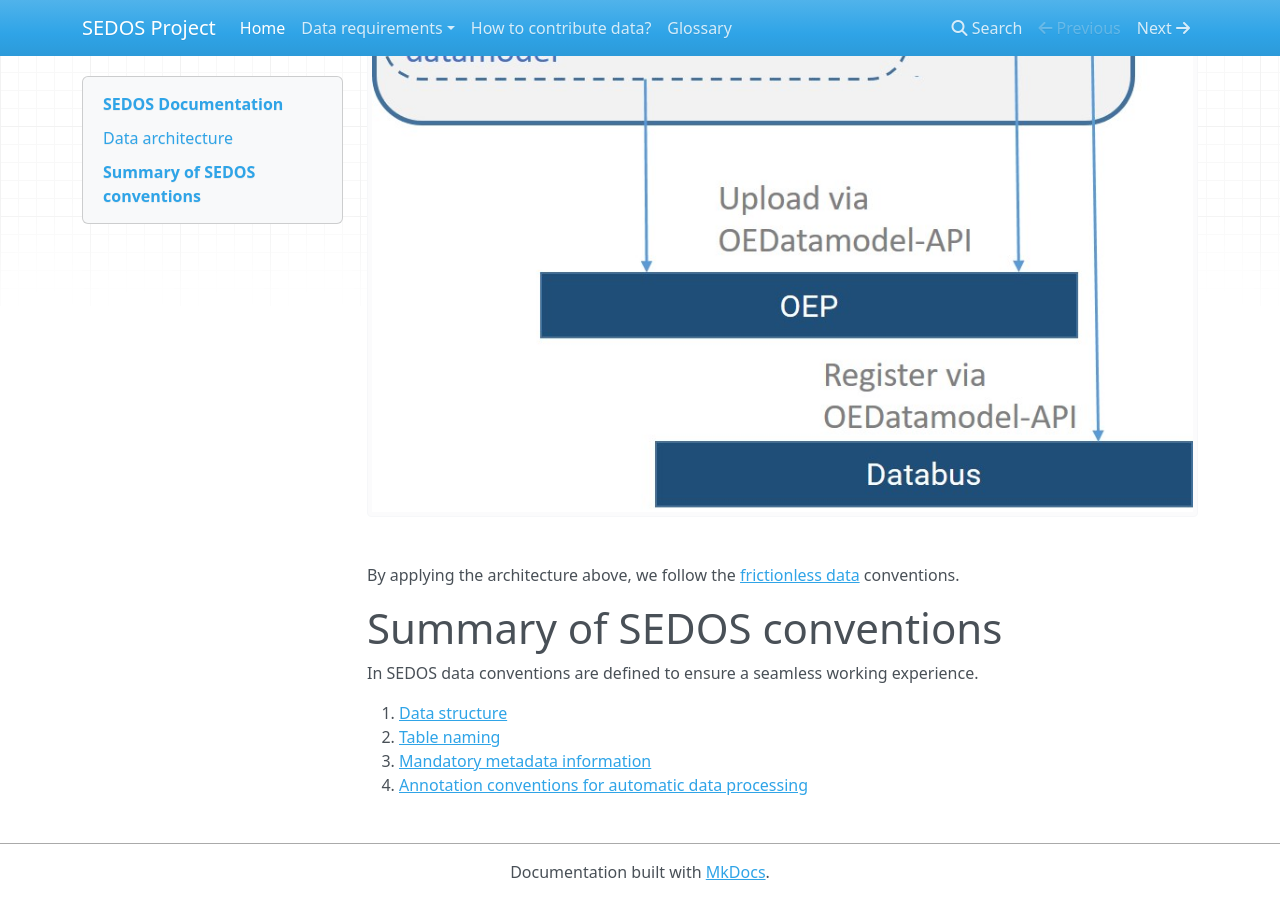
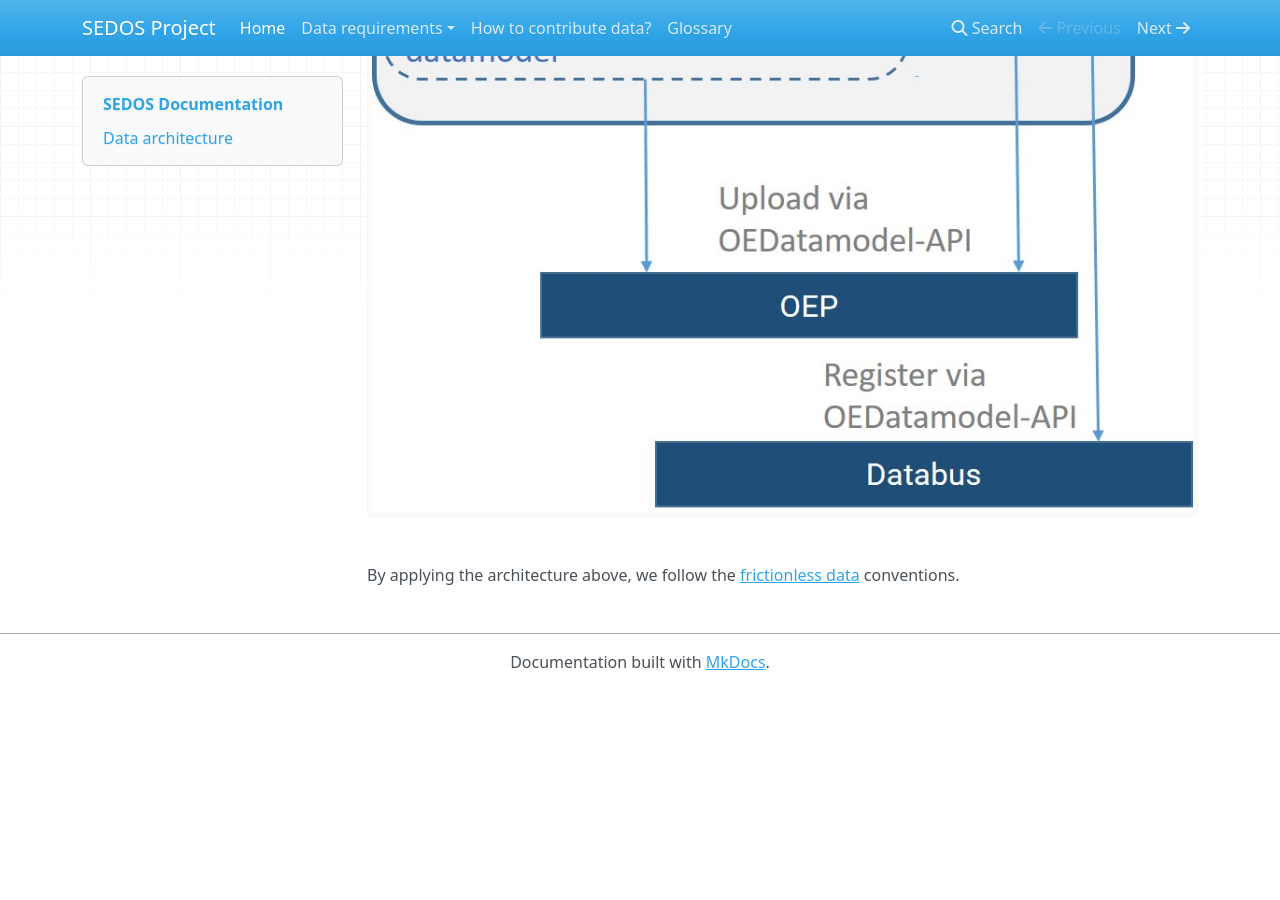
Before and after one commit to sedos-project/organization, an MkDocs documentation site: the page built from docs/index.md, in a window 1280 px wide and 900 px high, scrolled down 1053 px. Built offline with MkDocs 1.6.1, drawn with Linux system fonts in a browser that asks for light colours; nearby versions of some CDN libraries; after the commit the page ends 1743 px from its top, so only the background shows below that.

Commit message:
Delete SEDOS Conventions from  index.md

```diff
--- a/docs/index.md
+++ b/docs/index.md
@@ -32,14 +32,3 @@ The partners in WP9 will download the scenario bundle from the OEP and use it to
 ![Contributing Input Data to SEDOS](../graphics/datapackage.jpg)
 
 By applying the architecture above, we follow the [frictionless data](https://specs.frictionlessdata.io/data-package/) conventions.
-
-
-
-# Summary of SEDOS conventions
-
-In SEDOS data conventions are defined to ensure a seamless working experience.
-
-1. [Data structure](data_requirements/input_data.md#Data-structure)
-2. [Table naming](data_requirements/input_data.md#Table-naming)
-3. [Mandatory metadata information](data_requirements/metadata.md#Mandatory-set-of-metadata-information)
-4. [Annotation conventions for automatic data processing](data_requirements/ontology#Annotation-conventions-for-automatic-data-processing)
```
